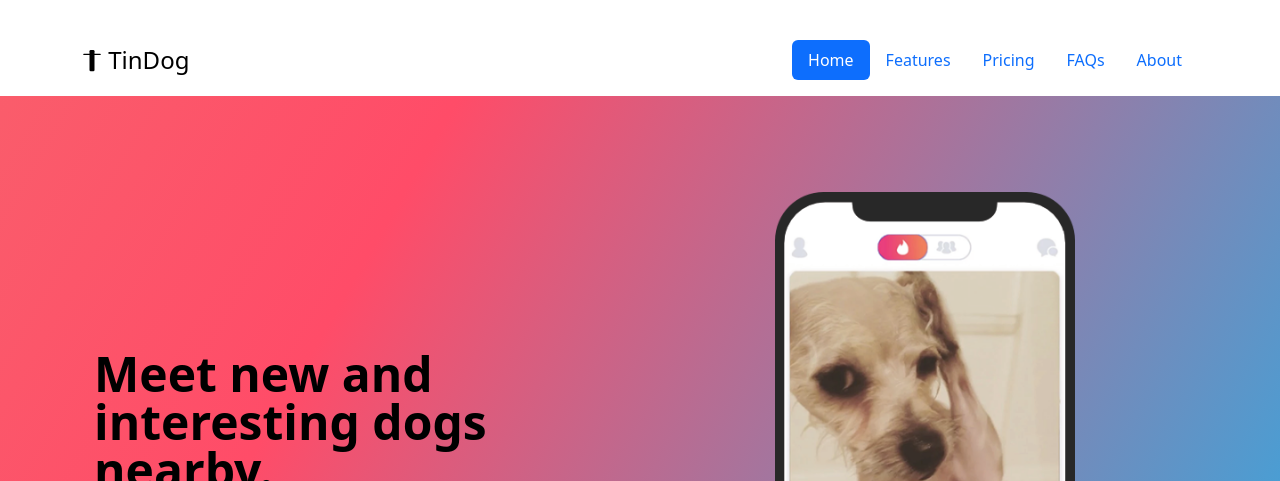
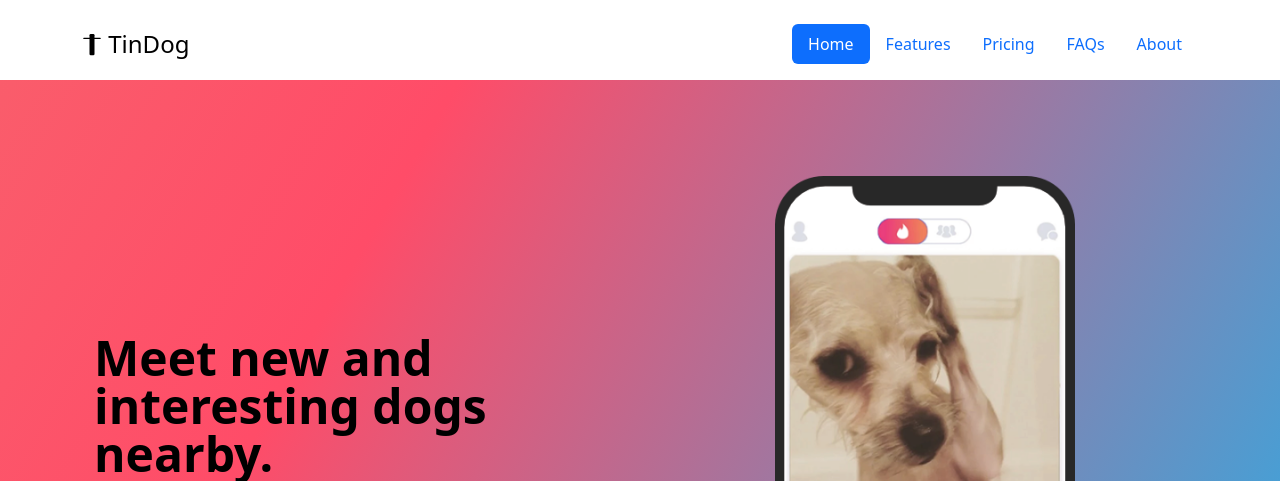
Before and after one commit to InfernoAsura/Tindog, a plain HTML site: page index.html in a window 1280 px wide. Shown: the top 481 px of the page. Drawn offline with nearby package versions, Linux system fonts and the light colour scheme.

Commit message:
Update index.html

```diff
--- a/index.html
+++ b/index.html
@@ -13,7 +13,7 @@
 <body>
   <section id="header">
     <div class="container">
-      <header class="d-flex flex-wrap justify-content-center py-3 mt-4">
+      <header class="d-flex flex-wrap justify-content-center pb-3 mt-4">
         <a href="/" class="d-flex align-items-center mb-3 mb-md-0 me-md-auto link-body-emphasis text-decoration-none">
 
           <span class="fs-4"><svg xmlns="http://www.w3.org/2000/svg" width="20" height="25" fill="currentColor" class="bi bi-align-top" viewBox="0 0 16 16">
```
